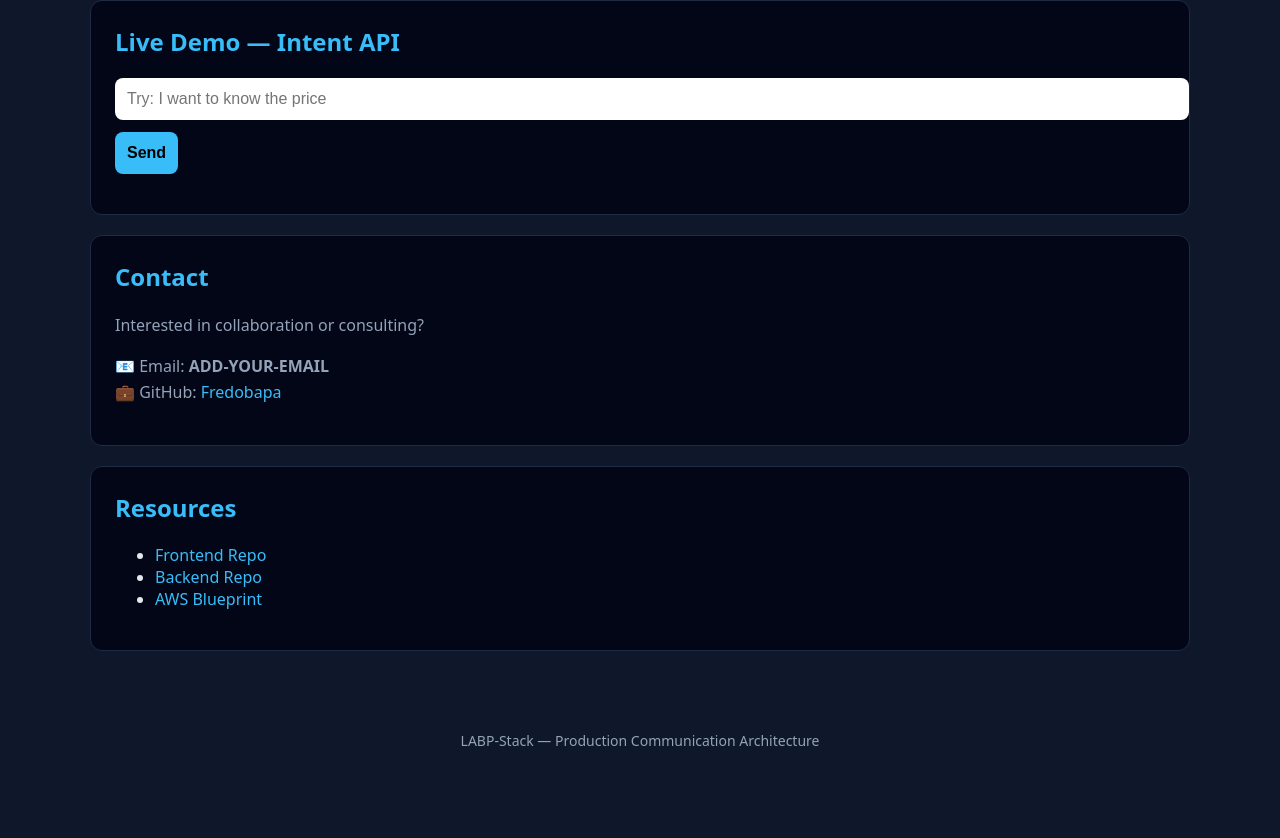
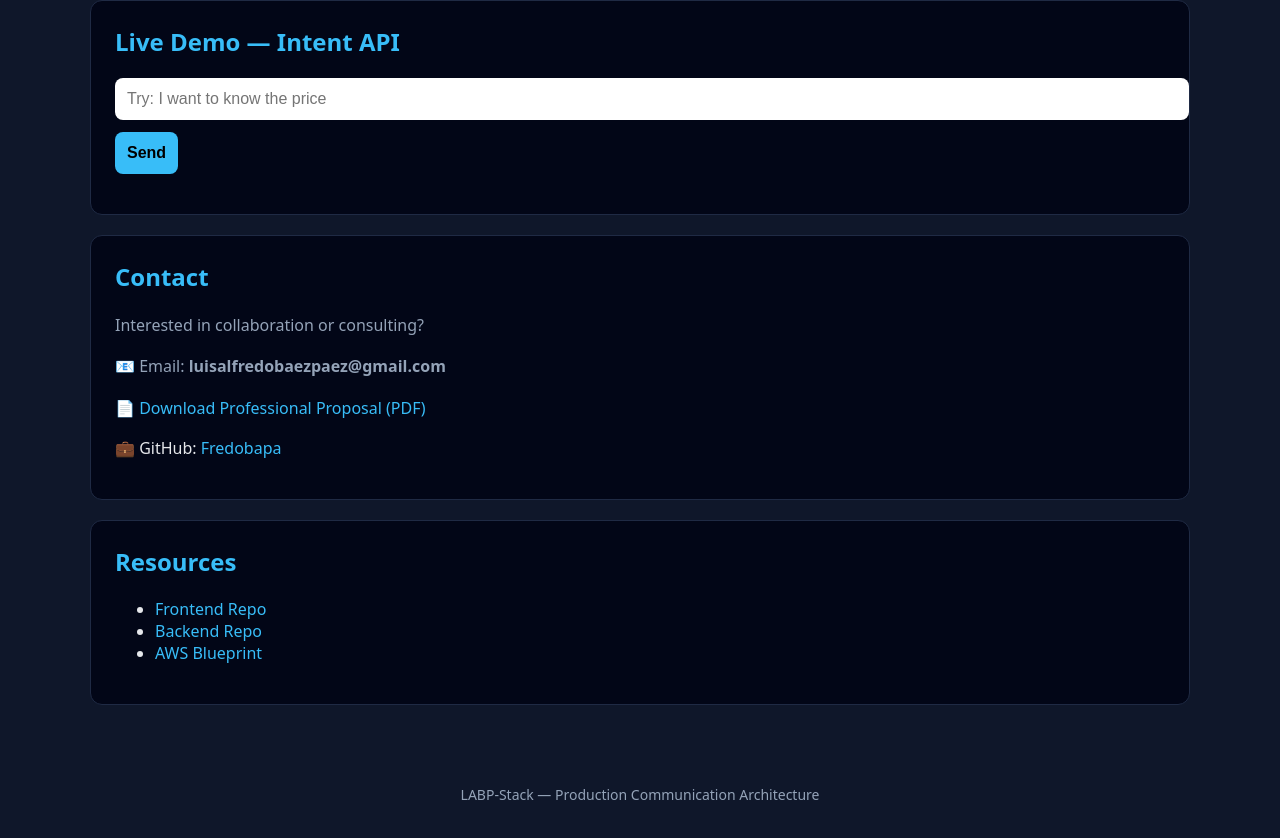
Before and after one commit to Fredobapa/LABP-Stack, a plain HTML site: page docs/index.html in a window 1280 px wide. Shown: the part 1367-2205 px from the top of the page. Before the commit the page ends 2157 px from the top, so only its background shows below. Drawn offline with Linux system fonts and the light colour scheme.

Commit message:
feat: add downloadable proposal PDF to portfolio

```diff
--- a/docs/index.html
+++ b/docs/index.html
@@ -224,7 +224,12 @@ Cloud Services (AWS)
   </p>
 
   <p>
-    📧 Email: <strong>ADD-YOUR-EMAIL</strong><br>
+    📧 Email: <strong>luisalfredobaezpaez@gmail.com</strong><br>
+  <p>
+    📄 <a href="docs/assets/LABP_Stack_Propuesta_Comercial.pdf" target="_blank">
+       Download Professional Proposal (PDF)
+  </a>
+  </p>
     💼 GitHub: <a href="https://github.com/Fredobapa" target="_blank">Fredobapa</a>
   </p>
 </div>
```
Also changed, not shown: 1 other file.
